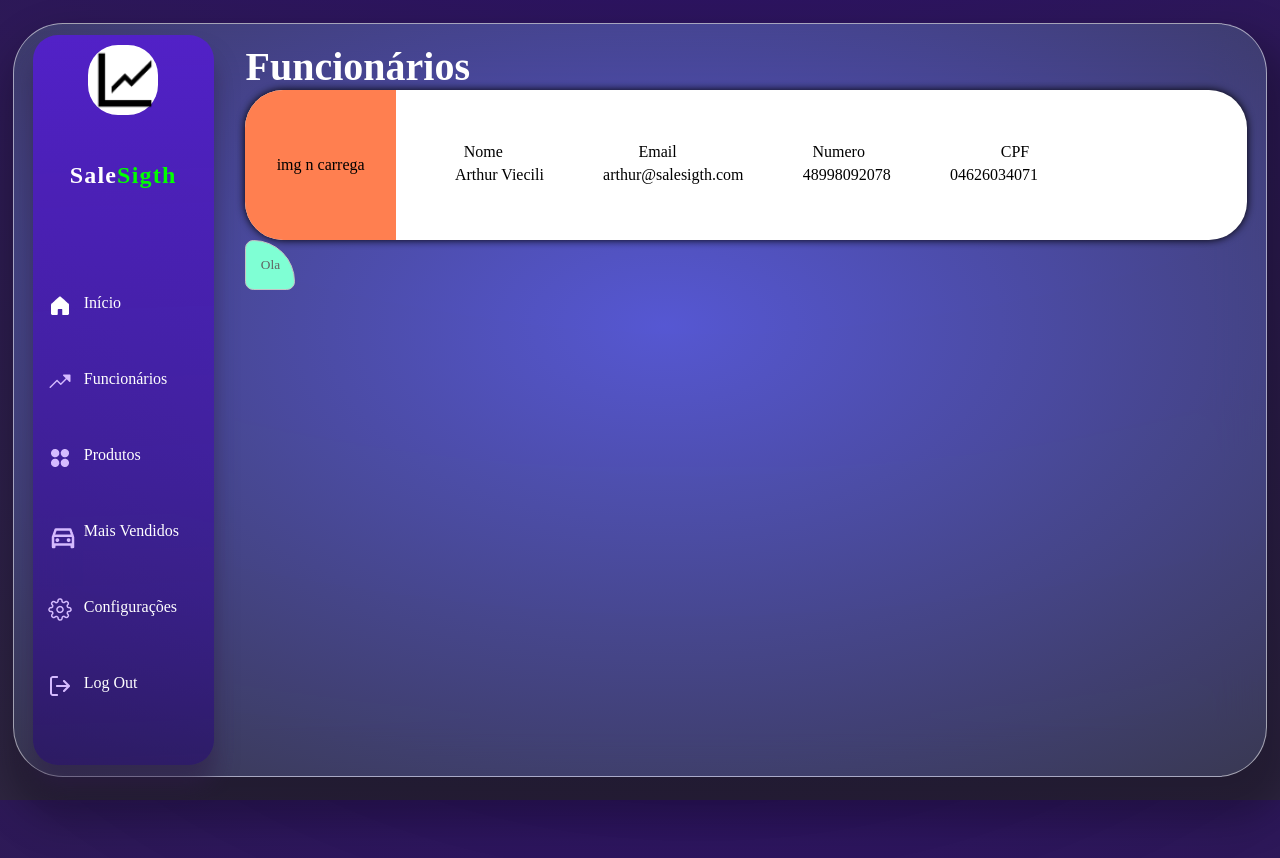
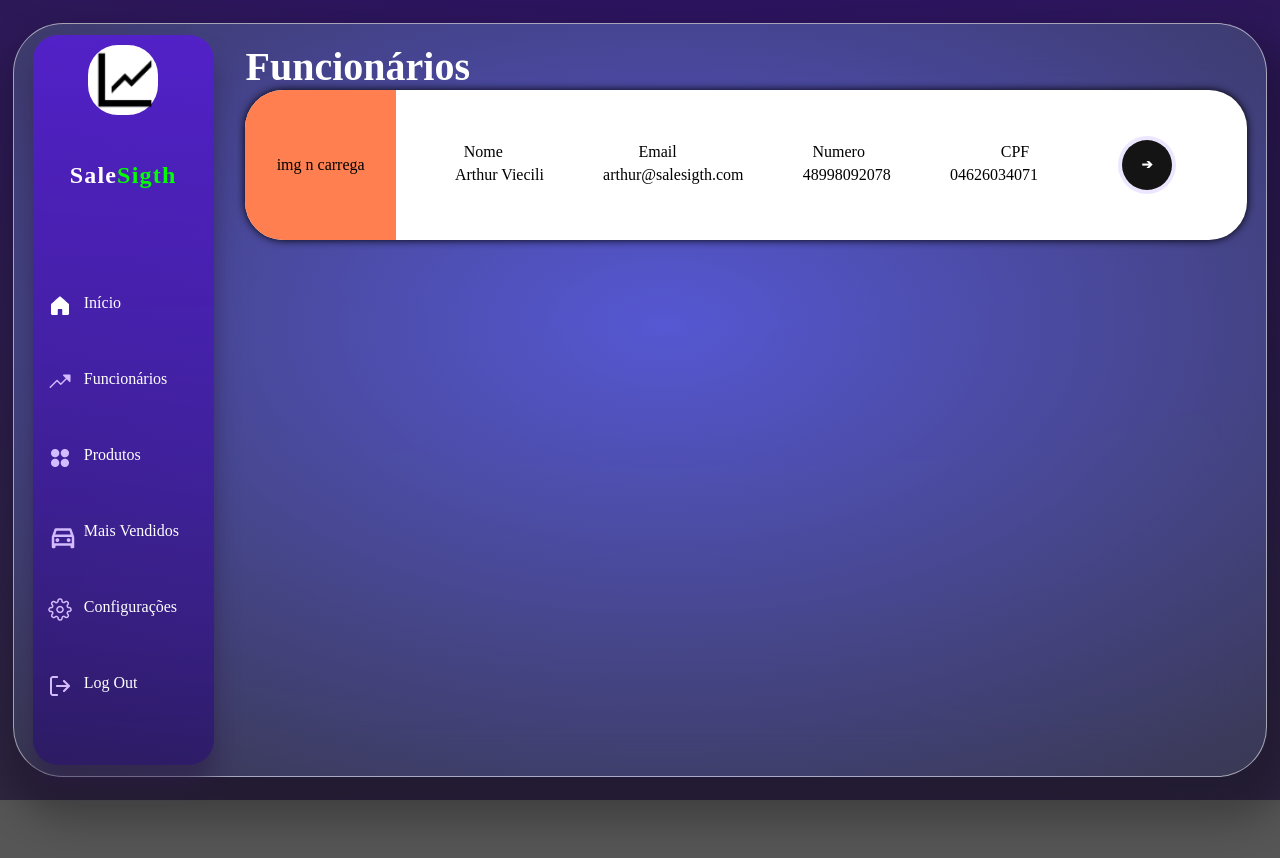
Before and after one commit to arthurvp1/SA2Fase, a React (Vite) app: page /desempenho in a window 1280 px wide. Shown: the top 858 px of the page. After the commit the page ends 800 px from the top, so only its background shows below. Built offline with nearby package versions, Linux system fonts and the light colour scheme; a web font is replaced by a local one.

Commit message:
finish day 01/11

```diff
--- a/src/pages/Cadastrofunc.css
+++ b/src/pages/Cadastrofunc.css
@@ -136,7 +136,7 @@ body,html,#root{
                 color: white;
                 border: 0;
             }
-            button:active{
+            .limpa:active{
                 width: 148px;
                 height: 54px;
                 border-radius: 20px;
--- a/src/pages/Desempenho.css
+++ b/src/pages/Desempenho.css
@@ -74,15 +74,35 @@
                 width: 100%;
             }
         .botao-meta{
-            width: 15%;
+            width: 10%;
             height: 100%;
             border-top-right-radius: 38px;
             border-bottom-right-radius: 38px;
+            display: flex;
+            justify-content: center;
+            align-items: center;
         }
             .botao-meta-element{
-                border-top-right-radius: 100px;
+                    width: 50px;
+                    height: 50px;
+                    border-radius: 50%;
+                    background-color: rgb(20, 20, 20);
+                    border: none;
+                    font-weight: 600;
+                    display: flex;
+                    align-items: center;
+                    justify-content: center;
+                    box-shadow: 0px 0px 0px 4px rgba(180, 160, 255, 0.253);
+                    cursor: pointer;
+                    transition-duration: 0.3s;
+                    overflow: hidden;
+                    position: relative;
+                    color: white;
+                  }
 
-                background-color: aquamarine;
-                height: 50px;
-                width: 50px;
-            }
+                  .botao-meta-element:hover{
+                      scale: 1.1;
+                    }
+                    .botao-meta-element:active{
+                        transform: rotate(90deg);
+                    }
--- a/src/pages/Desempenho.jsx
+++ b/src/pages/Desempenho.jsx
@@ -45,12 +45,12 @@ function Desempenho() {
 
             </div>
 
+            <div className='botao-meta'>
+              <button class="botao-meta-element">➔</button>
+            </div>
 
           </section>
 
-            <div className='botao-meta'>
-                <button className='botao-meta-element'>Ola</button>
-            </div>
         </div>
 
       </div>
```
Lines whose indentation alone changed are shown as unchanged.
